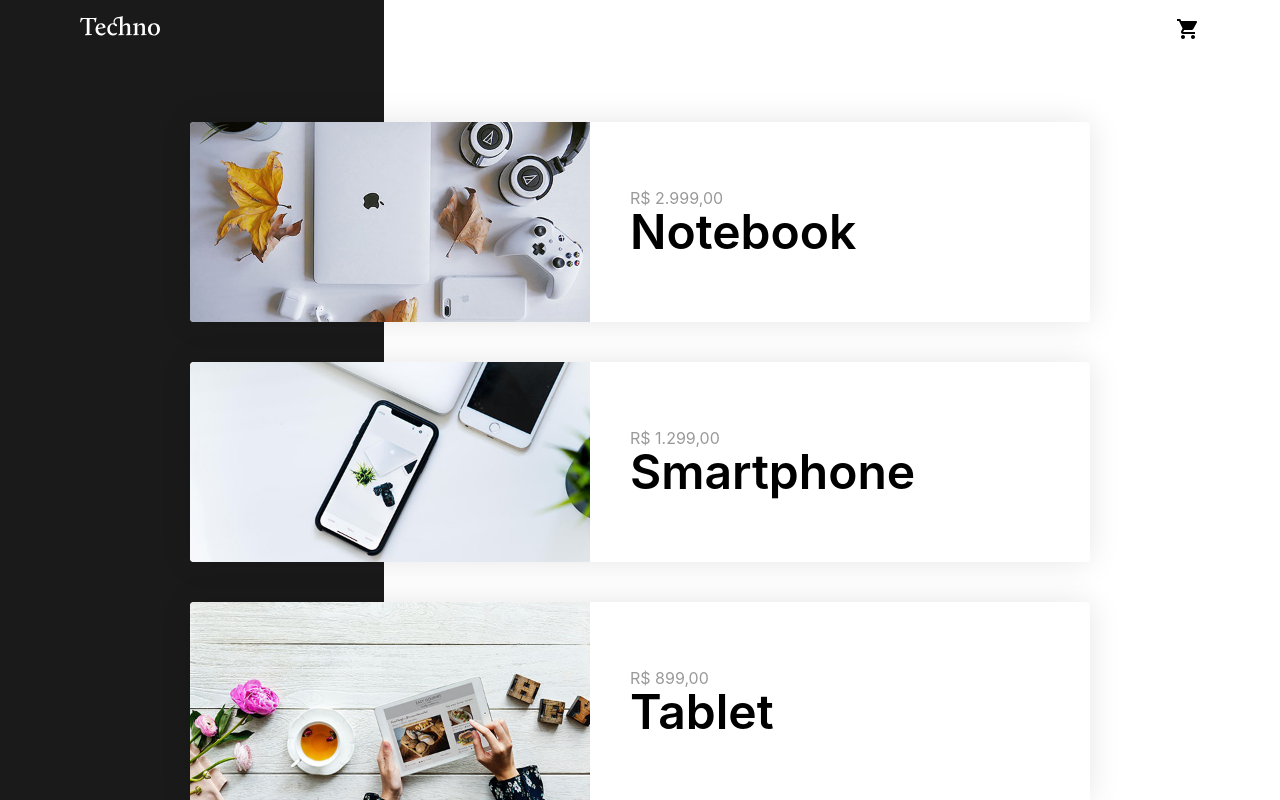
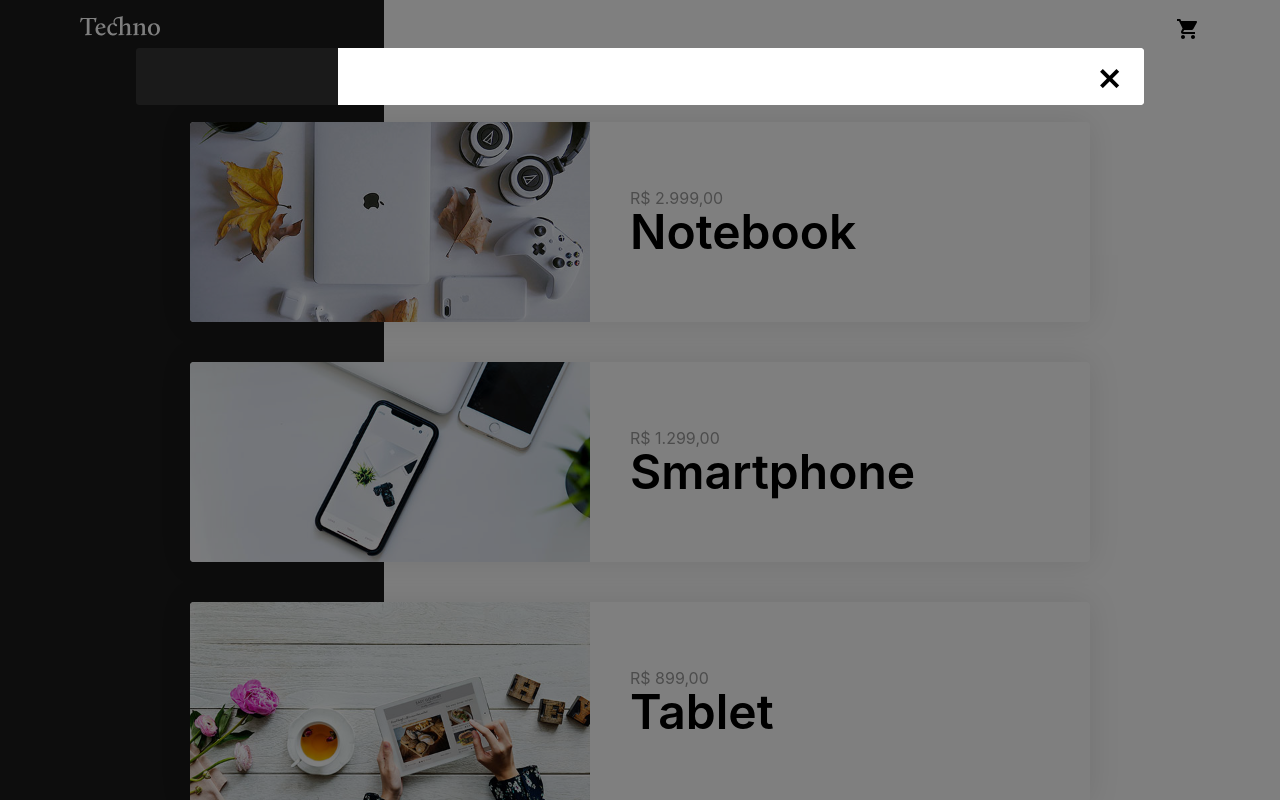
Before and after one commit to taiprogrammer/techno-cli, a Vue app: page / in a window 1280 px wide. Shown: the top 800 px of the page. Built offline with nearby package versions, Linux system fonts and the light colour scheme.

Commit message:
modal component

```diff
--- a/src/assets/style/style.scss
+++ b/src/assets/style/style.scss
@@ -18,7 +18,7 @@ body {
 
 /* Track */
 ::-webkit-scrollbar-track {
-  box-shadow: inset 0 0 2px rgb(155, 155, 155);
+  // box-shadow: inset 0 0 0 rgb(155, 155, 155);
   border-radius: 10px;
 }
 
--- /dev/null
+++ b/src/components/ModalComponent.vue
@@ -0,0 +1,110 @@
+<template>
+  <transition name="fade">
+    <div @click.self="clickOverlay" class="modal__overlay">
+      <transition name="fade">
+        <div id="content" class="modal__box-content">
+          <div class="modal-header">
+            <div>
+              <slot name="header"></slot>
+              <div @click="close" class="close-modal">&times;</div>
+            </div>
+          </div>
+          <div class="modal__body__product__cart">
+            <slot name="body"></slot>
+          </div>
+        </div>
+      </transition>
+    </div>
+  </transition>
+</template>
+<script>
+export default {
+  name: "ModalComponent",
+  methods: {
+    close() {
+      this.$emit("closeModal");
+    },
+    clickOverlay() {
+      this.$emit("closeModal");
+    },
+  },
+};
+</script>
+<style lang="scss" scoped>
+fade-enter-active,
+.fade-leave-active {
+  transition: opacity 0.6s;
+}
+.fade-enter,
+.fade-leave-to {
+  opacity: 0;
+}
+
+.modal__overlay {
+  width: 100%;
+  height: 100vh;
+  background: rgba($color: #000000, $alpha: 0.5);
+  position: fixed;
+  top: 0px;
+  left: 0px;
+  z-index: 5000;
+  padding: 0 10px 0 10px;
+}
+
+.modal-header {
+  width: 100%;
+  min-height: 57px;
+  font-weight: 500;
+  font-size: 20px;
+  line-height: 120%;
+  letter-spacing: 1px;
+  display: flex;
+  justify-content: flex-start;
+  align-items: center;
+  background: linear-gradient(to right, #1a1a1a 20%, #fff 20%);
+  position: relative;
+  color: #fff;
+}
+
+#content {
+  width: 80%;
+  overflow: auto;
+  max-height: 90vh;
+  background: linear-gradient(to right, #1a1a1a 20%, #fff 20%);
+}
+
+.modal__box-content {
+  background: #fff;
+  border-radius: 4px;
+  overflow: hidden;
+  max-height: 80vh;
+  margin: 6vh auto;
+  display: flex;
+  flex-direction: column;
+}
+
+.modal__body {
+  width: 100%;
+  /* flex: 1; */
+  overflow: auto;
+  overflow-x: hidden;
+  &__product {
+    position: relative;
+    z-index: 1;
+    background: linear-gradient(to right, #1a1a1a 20%, #fff 20%);
+    display: grid;
+    align-items: end;
+    grid-gap: 50px;
+    padding: 0 50px 50px 0;
+    border-radius: 4px;
+  }
+}
+.close-modal {
+  font-size: 40px;
+  color: #000;
+  cursor: pointer;
+  position: absolute;
+  top: 16px;
+  right: 20px;
+}
+</style>
--- a/src/views/HomeView.vue
+++ b/src/views/HomeView.vue
@@ -1,5 +1,10 @@
 <template>
   <div class="home">
+    <modal-component>
+      <template #body>
+        <!-- <h3>Taiza</h3> -->
+      </template>
+    </modal-component>
     <menu-component />
     <section class="produtos">
       <produto-card
@@ -20,6 +25,7 @@ import ProdutoCard from "@/components/ProdutoCard.vue";
 import smartwatch from "../api/smartwatch/smartwatch.jpg";
 import smartphone from "../api/smartphone/smartphone.jpg";
 import MenuComponent from "@/components/MenuComponent.vue";
+import ModalComponent from "@/components/ModalComponent.vue";
 
 export default {
   name: "HomeView",
@@ -62,6 +68,7 @@ export default {
   components: {
     ProdutoCard,
     MenuComponent,
+    ModalComponent,
   },
 };
 </script>
```
Also changed, not shown: 1 other file (tests, documents, lock files or other folders).
